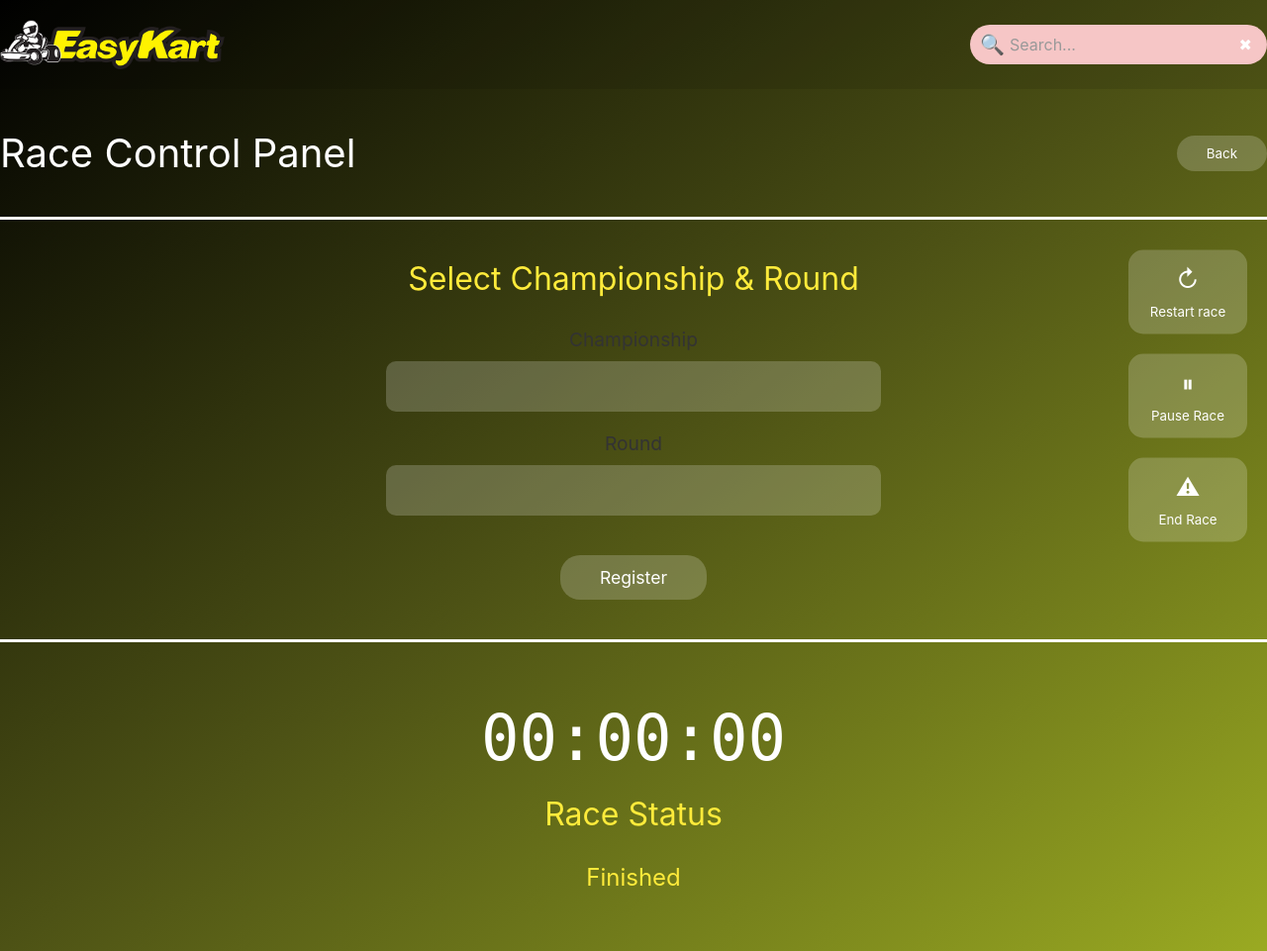
After one commit to su-thiri/EK-Champ, a Django app: page /race/ in a window 1280 px wide. The commit adds this page. Shown: the whole page at 99% size. Run offline with Django 4.2, Linux system fonts and the light colour scheme.

Commit message:
racecontrol

```diff
--- a/EK_APP/static/style.css
+++ b/EK_APP/static/style.css
@@ -85,7 +85,7 @@ body {
 .submit-btn:hover {
     background-color: #343a40;
 }
-/* for register */
+/* register */
 
 header {
     background-color: rgba(255, 255, 255, 0.1);
@@ -235,12 +235,6 @@ input::placeholder {
 
 /*  driveritem  */
 
-
-body {
-    min-height: 100vh;
-    background: linear-gradient(180deg, #ffb6c1 0%, #dc3545 100%);
-}
-
 .back-button {
     position: fixed;
     bottom: 2rem;
@@ -264,7 +258,7 @@ body {
 
 .white-line {
     width: 100%;
-    height: 3px; /* Thickness of the line */
+    height: 3px;
     background-color: white;
     margin: 0 auto 20px auto;
 }
@@ -281,7 +275,6 @@ body {
     font-family: Arial, sans-serif;
 }
 
-/* Search Input */
 .search-input {
     flex: 1;
     height: 100%;
@@ -293,7 +286,6 @@ body {
     padding-left: 25px;
 }
 
-/* Search Icon */
 .search-icon {
     position: absolute;
     left: 10px;
@@ -301,12 +293,10 @@ body {
     color: #000;
 }
 
-/* Show Clear Icon when typing */
 .search-input:not(:placeholder-shown) + .clear-icon {
     display: block;
 }
 
-/* Button Row */
 .button-row {
     display: flex;
     justify-content: space-around;
@@ -314,17 +304,15 @@ body {
 }
 
 
-
-/* Individual Button Style */
 .button {
     width: 15%;
     height: 100px;
-    background-color: #f7d1d1; /* Light pink background */
+    background-color: #f7d1d1;
     border-radius: 15px;
     display: flex;
     justify-content: center;
     align-items: center;
-    box-shadow: 2px 2px 5px rgba(0, 0, 0, 0.2); /* Subtle shadow */
+    box-shadow: 2px 2px 5px rgba(0, 0, 0, 0.2);
     font-size: 16px;
     font-weight: bold;
     cursor: pointer;
@@ -333,17 +321,15 @@ body {
     padding: 20px;
 }
 
-/* Hover Effect for Buttons */
 .button:hover {
     transform: scale(1.05);
     box-shadow: 3px 3px 8px rgba(0, 0, 0, 0.3);
 }
 
-/* Back Button */
 .back-button {
     width: 100px;
     height: 40px;
-    background-color: #f7d1d1; /* Same light pink */
+    background-color: #f7d1d1;
     border-radius: 15px;
     display: flex;
     justify-content: center;
@@ -353,21 +339,12 @@ body {
     transition: transform 0.2s ease, box-shadow 0.2s ease;
 }
 
-/* Hover Effect for Back Button */
 .back-button:hover {
     transform: scale(1.1);
     box-shadow: 3px 3px 8px rgba(0, 0, 0, 0.3);
 }
 
 /* welcome page */
-
-body {
-    margin: 0;
-    padding: 20px;
-    min-height: 100vh;
-    background: linear-gradient(to bottom, #1a1a1a, #9ab534);
-    font-family: -apple-system, BlinkMacSystemFont, 'Segoe UI', Roboto, Oxygen, Ubuntu, Cantarell, sans-serif;
-}
 
 .header {
     margin-bottom: 40px;
@@ -423,3 +400,181 @@ body {
     cursor: pointer;
     padding: 5px;
 }
+
+
+/* racecontrol  */
+
+body {
+    min-height: 100vh;
+    background: linear-gradient(to bottom right, #000000, #4d5215, #9aaa22);
+    color: white;
+}
+
+header {
+    display: flex;
+    justify-content: space-between;
+    align-items: center;
+    padding: 20px 0;
+}
+
+.logo {
+    height: 50px;
+}
+
+.search-bar {
+    position: relative;
+    width: 300px;
+}
+
+.search-bar input {
+    width: 100%;
+    padding: 10px 35px 10px 15px;
+    border-radius: 20px;
+    border: none;
+    background: rgba(255, 255, 255, 0.2);
+    color: white;
+}
+
+.close-btn {
+    position: absolute;
+    right: 10px;
+    top: 50%;
+    transform: translateY(-50%);
+    background: none;
+    border: none;
+    color: white;
+    cursor: pointer;
+}
+
+.title-section {
+    display: flex;
+    justify-content: space-between;
+    align-items: center;
+    margin: 40px 0;
+}
+
+h1 {
+    font-size: 2.5rem;
+    font-weight: normal;
+}
+
+.back-btn {
+    padding: 10px 30px;
+    border-radius: 20px;
+    border: none;
+    background: rgba(255, 255, 255, 0.2);
+    color: white;
+    cursor: pointer;
+}
+
+.championship-section {
+    text-align: center;
+    margin: 40px 0;
+}
+
+h2 {
+    font-size: 2rem;
+    color: #ffeb3b;
+    margin-bottom: 30px;
+    font-weight: normal;
+}
+
+.input-group {
+    margin: 20px 0;
+}
+
+.input-group label {
+    display: block;
+    margin-bottom: 10px;
+    font-size: 1.2rem;
+}
+
+.input-group input {
+    width: 100%;
+    max-width: 500px;
+    padding: 15px;
+    border-radius: 10px;
+    border: none;
+    background: rgba(255, 255, 255, 0.2);
+    color: white;
+    font-size: 1.1rem;
+}
+
+.register-btn {
+    margin-top: 20px;
+    padding: 12px 40px;
+    border-radius: 20px;
+    border: none;
+    background: rgba(255, 255, 255, 0.2);
+    color: white;
+    font-size: 1.1rem;
+    cursor: pointer;
+}
+
+.race-status-section {
+    text-align: center;
+    margin: 60px 0;
+}
+
+.timer {
+    font-size: 4rem;
+    margin-bottom: 20px;
+    font-family: monospace;
+}
+
+.status {
+    font-size: 1.5rem;
+    color: #ffeb3b;
+}
+
+.control-buttons {
+    position: fixed;
+    right: 20px;
+    top: 50%;
+    transform: translateY(-50%);
+    display: flex;
+    flex-direction: column;
+    gap: 20px;
+}
+
+.control-btn {
+    padding: 15px;
+    border-radius: 15px;
+    border: none;
+    background: rgba(255, 255, 255, 0.2);
+    color: white;
+    cursor: pointer;
+    display: flex;
+    flex-direction: column;
+    align-items: center;
+    gap: 10px;
+    width: 120px;
+}
+
+.control-btn .icon {
+    font-size: 1.5rem;
+}
+
+.control-btn:hover {
+    background: rgba(255, 255, 255, 0.3);
+}
+
+@media (max-width: 768px) {
+    .control-buttons {
+        position: static;
+        transform: none;
+        flex-direction: row;
+        justify-content: center;
+        margin-top: 40px;
+    }
+
+    .title-section {
+        flex-direction: column;
+        gap: 20px;
+    }
+
+    .search-bar {
+        width: 100%;
+        max-width: 300px;
+    }
+}
--- a/EK_APP/templates/driveritem.html
+++ b/EK_APP/templates/driveritem.html
@@ -15,8 +15,8 @@
 
         <div class="search-container">
         <input type="text" class="search-input" placeholder="Search...">
-        <span class="search-icon">&#128269;</span> <!-- Unicode for magnifying glass -->
-        <span class="clear-icon">&#10006;</span> <!-- Unicode for X -->
+        <span class="search-icon">&#128269;</span>
+        <span class="clear-icon">&#10006;</span>
     </div>
     </header>
 
--- /dev/null
+++ b/EK_APP/templates/racecontrol.html
@@ -0,0 +1,69 @@
+{% load static %}
+<!DOCTYPE html>
+<html lang="en">
+<head>
+    <meta charset="UTF-8">
+    <meta name="viewport" content="width=device-width, initial-scale=1.0">
+    <title>EasyKart Race Control Panel</title>
+    <link rel="stylesheet" href="{% static 'style.css' %}">
+</head>
+<body>
+    <header class="header">
+        <div class="logo">
+            <img src="{% static 'img/EasyKart.png' %}">
+        </div>
+
+        <div class="search-container">
+        <input type="text" class="search-input" placeholder="Search...">
+        <span class="search-icon">&#128269;</span>
+        <span class="clear-icon">&#10006;</span>
+    </div>
+    </header>
+
+        <main>
+            <div class="title-section">
+                <h1>Race Control Panel</h1>
+                <button class="back-btn">Back</button>
+            </div>
+
+            <div class="white-line"></div>
+
+            <section class="championship-section">
+                <h2>Select Championship & Round</h2>
+                <div class="input-group">
+                    <label for="championship">Championship</label>
+                    <input type="text" id="championship">
+                </div>
+                <div class="input-group">
+                    <label for="round">Round</label>
+                    <input type="text" id="round">
+                </div>
+                <button class="register-btn">Register</button>
+            </section>
+
+            <div class="white-line"></div>
+
+            <section class="race-status-section">
+                <div class="timer">00:00:00</div>
+                <h2>Race Status</h2>
+                <div class="status">Finished</div>
+            </section>
+
+            <div class="control-buttons">
+                <button class="control-btn restart">
+                    <span class="icon">↻</span>
+                    Restart race
+                </button>
+                <button class="control-btn pause">
+                    <span class="icon">⏸</span>
+                    Pause Race
+                </button>
+                <button class="control-btn end">
+                    <span class="icon">⚠</span>
+                    End Race
+                </button>
+            </div>
+        </main>
+    </div>
+</body>
+</html>
--- a/EK_APP/urls.py
+++ b/EK_APP/urls.py
@@ -7,4 +7,5 @@ urlpatterns =[
     path('register/', views.register, name='register'),
     path('driver/', views.driver, name='driver'),
     path('welcome/', views.welcome, name='welcome'),
+    path('race/', views.race, name='race'),
 ]
--- a/EK_APP/views.py
+++ b/EK_APP/views.py
@@ -19,6 +19,9 @@ def driver(request):
 
 def welcome(request):
     return render(request, 'welcome.html')
+
+def race(request):
+    return render(request, 'racecontrol.html')
 
 
 
```
Also changed, not shown: 1 other file.
